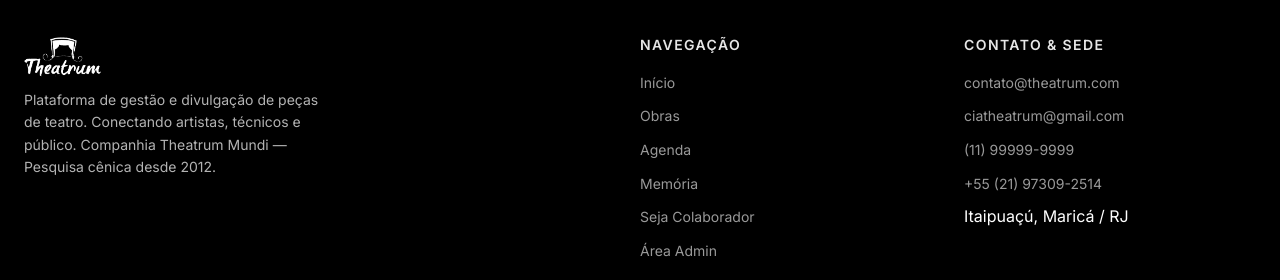
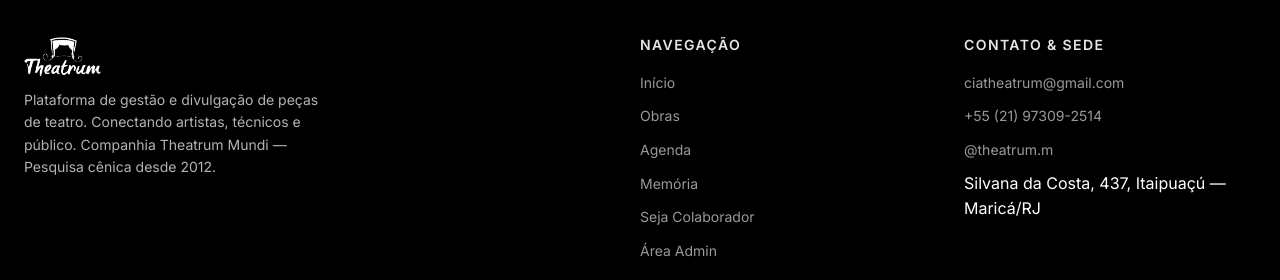
Before and after one commit to pfFabio/projeto_teatro, a React (Vite) app in the folder client/: page / in a window 1280 px wide. Shown: the part 2303-2583 px from the top of the page. Built offline with nearby package versions, Linux system fonts and the light colour scheme; no server answers; a web font is replaced by a local one.

Commit message:
fix(footer): remover contatos placeholder e manter apenas dados oficiais do Theatrum Mundi

```diff
--- a/client/src/components/layout/Footer.jsx
+++ b/client/src/components/layout/Footer.jsx
@@ -44,11 +44,10 @@ export default function Footer() {
         <div>
           <h4 className="footer-titulo">Contato & Sede</h4>
           <ul className="footer-links">
-            <li><a href="mailto:contato@theatrum.com">contato@theatrum.com</a></li>
             <li><a href="mailto:ciatheatrum@gmail.com">ciatheatrum@gmail.com</a></li>
-            <li><a href="tel:+5511999999999">(11) 99999-9999</a></li>
             <li><a href="tel:+5521973092514">+55 (21) 97309-2514</a></li>
-            <li><span className="footer-endereco">Itaipuaçú, Maricá / RJ</span></li>
+            <li><a href="https://instagram.com/theatrum.m" target="_blank" rel="noopener noreferrer">@theatrum.m</a></li>
+            <li><span className="footer-endereco">Silvana da Costa, 437, Itaipuaçú — Maricá/RJ</span></li>
           </ul>
         </div>
       </div>
```
Also changed, not shown: 1 other file (tests, documents, lock files or other folders).
